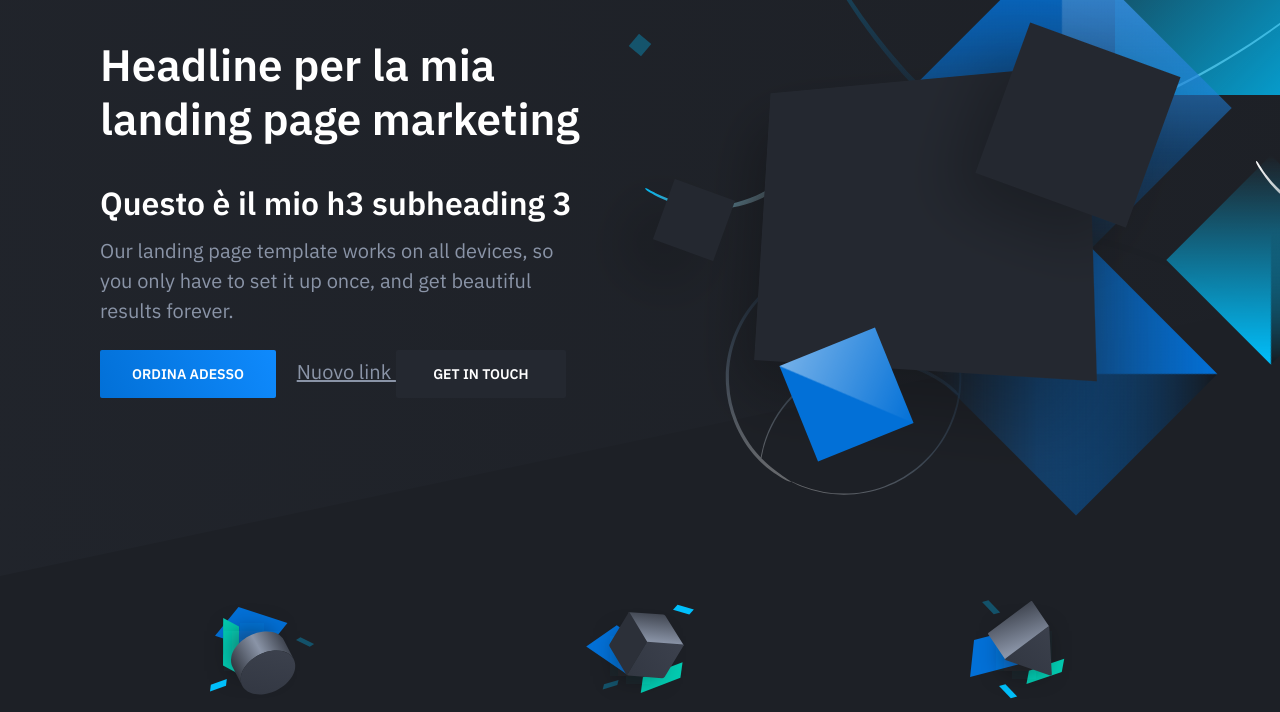
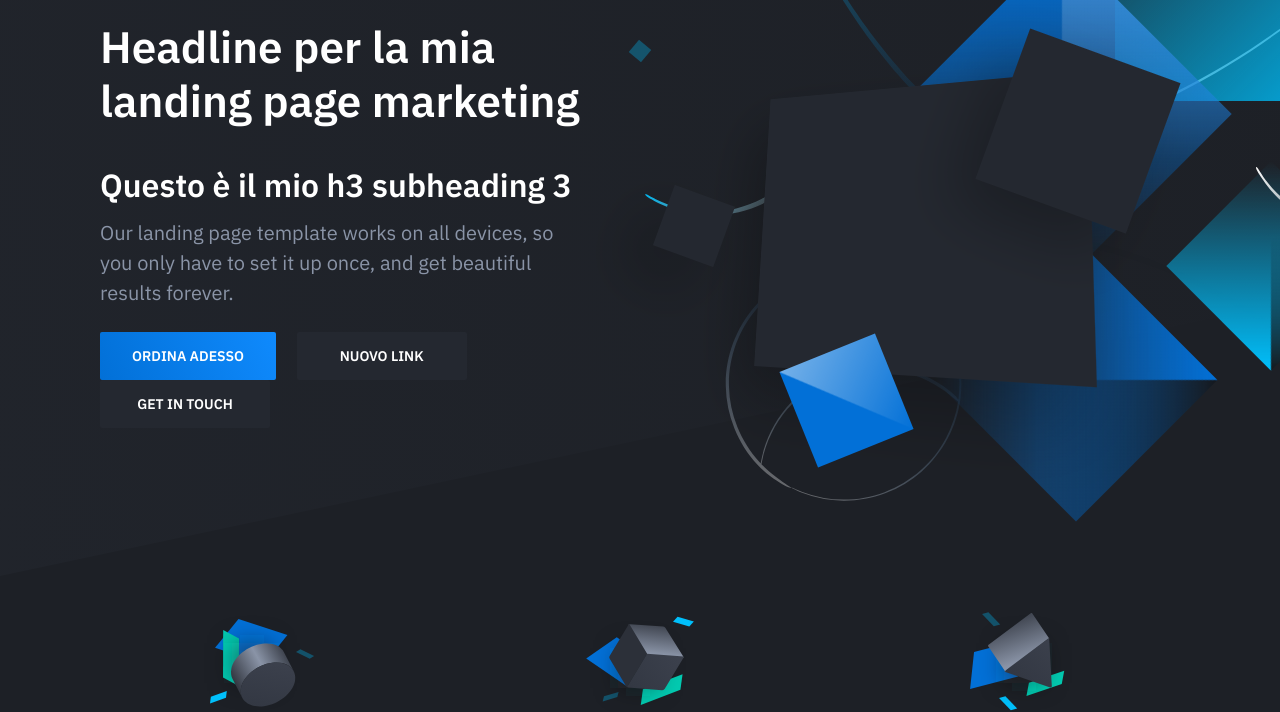
Before and after one commit to robrub/landing-page-DM, a plain HTML site: page index.html in a window 1280 px wide. Shown: the part 124-836 px from the top of the page. Drawn offline with nearby package versions, Linux system fonts and the light colour scheme.

Commit message:
Aggiunto class button

```diff
--- a/index.html
+++ b/index.html
@@ -44,10 +44,12 @@
                                 <a class="button button-primary" href="preorder.html">
                                     Ordina adesso
                                 </a>
-                                <a href="ordernow.html">
+                                <a class="button" href="ordernow.html">
                                     Nuovo link
                                 </a>
-                                <a class="button" href="#">Get in touch</a>
+                                <a class="button" href="#">
+                                    Get in touch
+                                </a>
                             </div>
                         </div>
                         <div class="hero-figure anime-element">
```
